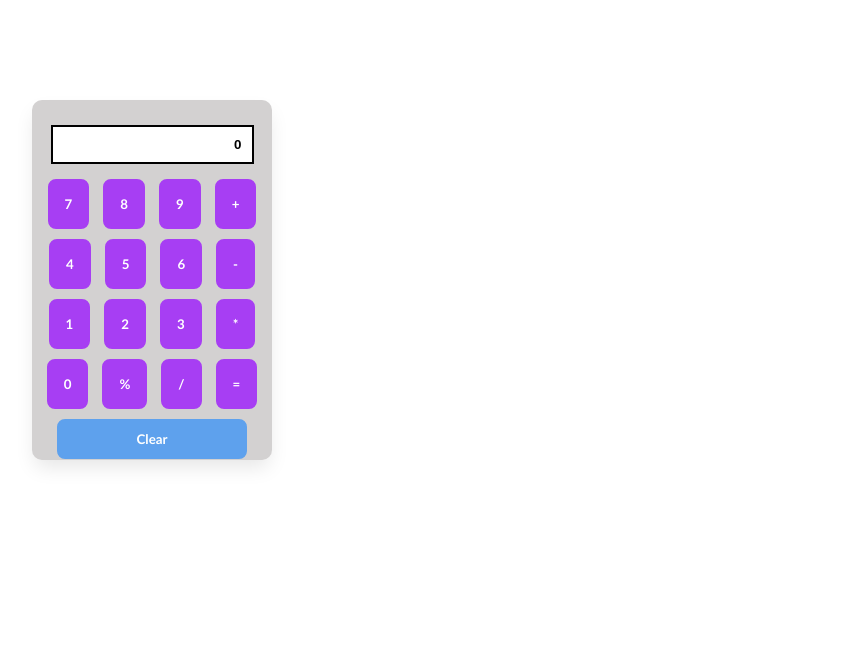
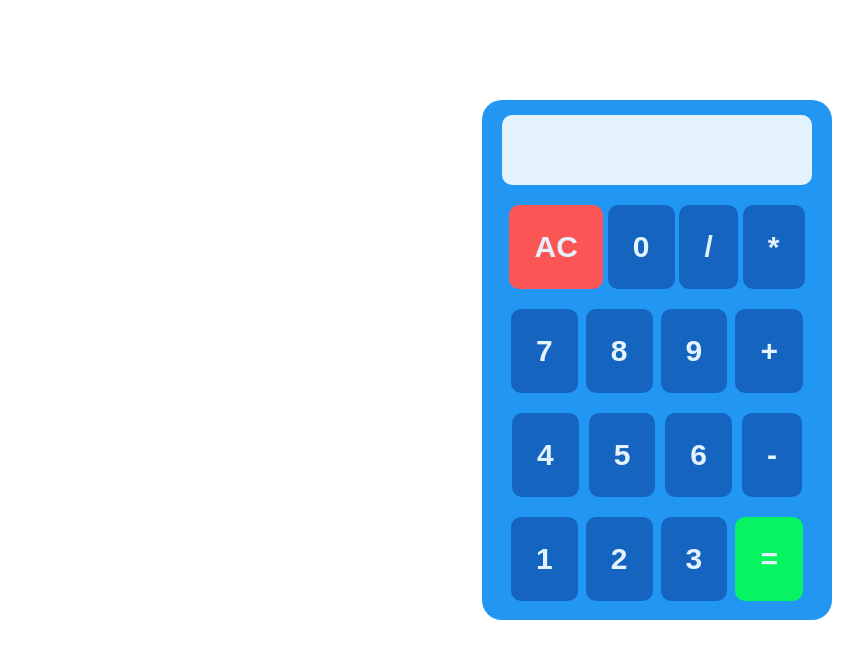
Before and after one commit to sggaikwad/Calculator, a plain HTML site: page index.html in a window 1280 px wide. Shown: the whole page, without its empty margins (76-939 px from the left). Drawn offline with Linux system fonts and the light colour scheme; a web font is replaced by a local one.

Commit message:
Update index.html

```diff
--- a/index.html
+++ b/index.html
@@ -3,184 +3,135 @@
   <head>
     <meta charset="UTF-8" />
     <meta name="viewport" content="width=device-width, initial-scale=1.0" />
-    <title>Calculettor</title>
+    <title>Calculator</title>
+    <!-- Calculator Font family link -->
+    <link
+      href="https://db.onlinewebfonts.com/c/ce4b0ee545ec52c2ec8cec62d23ffb09?family=Calculator"
+      rel="stylesheet"
+    />
   </head>
   <style>
-    .Main {
-      background-color: rgb(211, 209, 209);
-      width: 230px;
-      height: 350px;
+    .MainClass {
+      background-color: #2196f3;
+      width: 350px;
+      height: 520px;
+      margin-top: 100px;
+      border-radius: 20px;
+      margin-left: 550px;
+
+      /* margin-left: 10px; */
+    }
+    .Small {
       text-align: center;
-      padding: 5px;
+    }
+    .Small input {
+      background-color: #e4f2fd;
+      border: none;
+      padding: 0;
+      margin-top: 15px;
+      width: 310px;
+      height: 70px;
       border-radius: 10px;
-      margin-top: 100px;
-      margin-left: 100px;
-      box-shadow: 0px 10px 20px -3px rgba(0, 0, 0, 0.1);
-    }
-
-    .TypeSection input {
-      margin-top: 20px;
-      padding: 10px;
-      font-weight: 600;
-      border: 2px solid black;
+      font-size: 70px;
+      font-family: "Calculator";
+      font-weight: 700px;
       text-align: end;
     }
-    .BTN1 input {
-      padding: 15px;
-      margin: 5px;
-      font-family: "Gill Sans", "Gill Sans MT", Calibri, "Trebuchet MS",
-        sans-serif;
-      font-weight: 600;
-      background-color: rgb(167, 62, 243);
-      border: 2px solid rgb(167, 62, 243);
-      border-radius: 8px;
-      color: white;
+    .ButtonsBox1 {
+      /* text-align: center; */
+      margin-left: 25px;
+      margin-top: 20px;
+      width: 300px;
+      display: flex;
+      justify-content: space-around;
+    }
+    .ButtonsBox1 button {
+      background-color: #1564c0;
+      padding: 25px;
+      color: #e4f2fd;
+      font-size: 30px;
+      border: none;
+      border-radius: 10px;
       cursor: pointer;
+      font-family: sans-serif;
+      font-weight: 700;
     }
-    .BTN2 input {
-      padding: 15px;
-      margin: 5px;
-      font-family: "Gill Sans", "Gill Sans MT", Calibri, "Trebuchet MS",
-        sans-serif;
-      font-weight: 600;
-      background-color: rgb(167, 62, 243);
-      border: 2px solid rgb(167, 62, 243);
-      border-radius: 8px;
-      color: white;
+    .ButtonsBox1 button:hover {
+      background-color: #062f8d;
+      padding: 25px;
+      color: #e4f2fd;
+      font-size: 30px;
+      /* border: none; */
+      border-radius: 10px;
       cursor: pointer;
-    }
-    .BTN3 input {
-      padding: 15px;
-      margin: 5px;
-      font-family: "Gill Sans", "Gill Sans MT", Calibri, "Trebuchet MS",
-        sans-serif;
-      font-weight: 600;
-      background-color: rgb(167, 62, 243);
-
-      border-radius: 8px;
-      color: white;
-      cursor: pointer;
-      border: 2px solid rgb(167, 62, 243);
-    }
-    .BTN1 input:hover {
-      padding: 15px;
-      margin: 5px;
-      font-family: "Gill Sans", "Gill Sans MT", Calibri, "Trebuchet MS",
-        sans-serif;
-      font-weight: 600;
-      background-color: rgb(255, 255, 255);
-      border: 2px solid black;
-      border-radius: 8px;
-      color: rgb(0, 0, 0);
-      cursor: pointer;
-    }
-    .BTN2 input:hover {
-      padding: 15px;
-      margin: 5px;
-      font-family: "Gill Sans", "Gill Sans MT", Calibri, "Trebuchet MS",
-        sans-serif;
-      font-weight: 600;
-      background-color: rgb(255, 255, 255);
-      border: 2px solid black;
-      border-radius: 8px;
-      color: rgb(0, 0, 0);
-      cursor: pointer;
-    }
-    .BTN3 input:hover {
-      padding: 15px;
-      margin: 5px;
-      font-family: "Gill Sans", "Gill Sans MT", Calibri, "Trebuchet MS",
-        sans-serif;
-      font-weight: 600;
-      background-color: rgb(255, 255, 255);
-      border: 2px solid black;
-      border-radius: 8px;
-      color: rgb(0, 0, 0);
-      cursor: pointer;
-    }
-
-    .ClearBtn input {
-      padding: 10px;
-      margin: 5px;
-      font-family: "Gill Sans", "Gill Sans MT", Calibri, "Trebuchet MS",
-        sans-serif;
-      font-weight: 600;
-      background-color: rgb(94, 161, 237);
-      border: 2px solid rgb(94, 161, 237);
-
-      border-radius: 8px;
-      color: rgb(255, 255, 255);
-      cursor: pointer;
-      width: 190px;
-    }
-    .ClearBtn input:hover {
-      padding: 10px;
-      margin: 5px;
-      font-family: "Gill Sans", "Gill Sans MT", Calibri, "Trebuchet MS",
-        sans-serif;
-      font-weight: 600;
-      background-color: rgb(255, 255, 255);
-      border: 2px solid black;
-      border-radius: 8px;
-      color: rgb(0, 0, 0);
-      cursor: pointer;
-      width: 190px;
+      font-family: sans-serif;
+      font-weight: 700;
     }
   </style>
   <body>
-    <div>
-      <div class="Main">
+    <div class="MainClass">
+      <div class="Small">
         <div>
-          <div class="TypeSection">
-            <input type="text" placeholder="0" value="0" id="result" />
+          <input type="text" id="result" />
+        </div>
+      </div>
+      <div>
+        <div class="ButtonsBox1">
+          <div>
+            <button
+              style="background-color: rgb(252, 85, 85)"
+              onclick="ClearAC()"
+            >
+              AC
+            </button>
           </div>
+          <div><button onclick="AddValue(0)">0</button></div>
+
+          <div><button onclick="AddValue('/')">/</button></div>
+          <div><button onclick="AddValue('*')">*</button></div>
         </div>
-        <div style="margin-top: 10px">
-          <!--  -->
-          <div class="BTN1">
-            <input type="button" value="7" onclick="add(7)" />
-            <input type="button" value="8" onclick="add(8)" />
-            <input type="button" value="9" onclick="add(9)" />
-            <input type="button" value="+" onclick="add('+')" />
-          </div>
-          <div class="BTN2">
-            <input type="button" value="4" onclick="add(4)" />
-            <input type="button" value="5" onclick="add(5)" />
-            <input type="button" value="6" onclick="add(6)" />
-            <input type="button" value="-" onclick="add('-')" />
-          </div>
-          <div class="BTN3">
-            <input type="button" value="1" onclick="add(1)" />
-            <input type="button" value="2" onclick="add(2)" />
-            <input type="button" value="3" onclick="add(3)" />
-            <input type="button" value="*" onclick="add('*')" />
-          </div>
-          <div class="BTN3">
-            <input type="button" value="0" onclick="add(0)" />
-            <input type="button" value="%" onclick="add('%')" />
-            <input type="button" value="/" onclick="add('/')" />
-            <input type="button" value="=" onclick="result()" />
-          </div>
-          <div class="ClearBtn">
-            <input type="button" value="Clear" onclick="Allclear()" />
+
+        <div class="ButtonsBox1">
+          <div><button onclick="AddValue(7)">7</button></div>
+          <div><button onclick="AddValue(8)">8</button></div>
+          <div><button onclick="AddValue(9)">9</button></div>
+          <div><button onclick="AddValue('+')">+</button></div>
+        </div>
+        <div class="ButtonsBox1">
+          <div><button onclick="AddValue(4)">4</button></div>
+          <div><button onclick="AddValue(5)">5</button></div>
+          <div><button onclick="AddValue(6)">6</button></div>
+          <div><button onclick="AddValue('-')">-</button></div>
+        </div>
+        <div class="ButtonsBox1">
+          <div><button onclick="AddValue(1)">1</button></div>
+          <div><button onclick="AddValue(2)">2</button></div>
+          <div><button onclick="AddValue(3)">3</button></div>
+          <div>
+            <button
+              style="background-color: rgb(7, 244, 98)"
+              onclick="Result()"
+            >
+              =
+            </button>
           </div>
         </div>
       </div>
     </div>
   </body>
   <script>
-    function add(val) {
-      document.getElementById("result").value += val;
-      // alert("Function Call ..!");
+    function AddValue(a) {
+      document.getElementById("result").value += a;
     }
-
-    function result() {
+    function Result() {
+      // we have give new vareble to hear
       res = document.getElementById("result").value;
+      // we have gives eval  keyworld in the line
       document.getElementById("result").value = eval(res);
     }
 
-    function Allclear() {
-      document.getElementById("result").value = "";
+    function ClearAC() {
+      document.getElementById("result").value = " ";
     }
   </script>
 </html>
```
